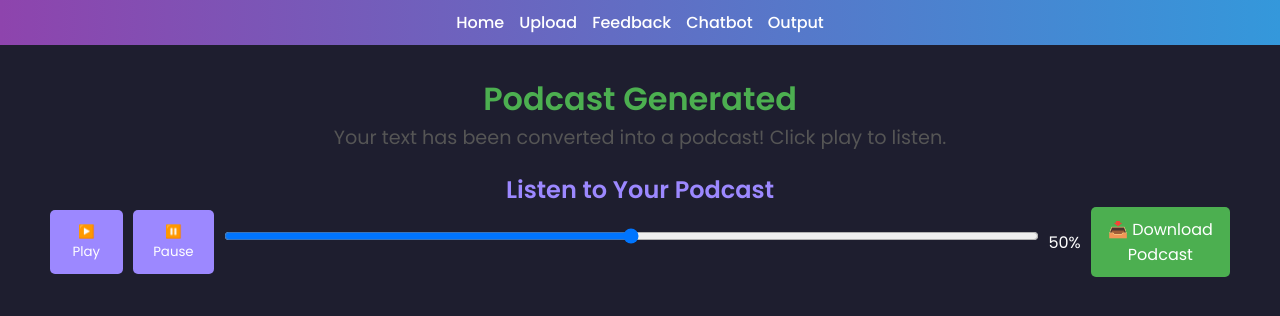
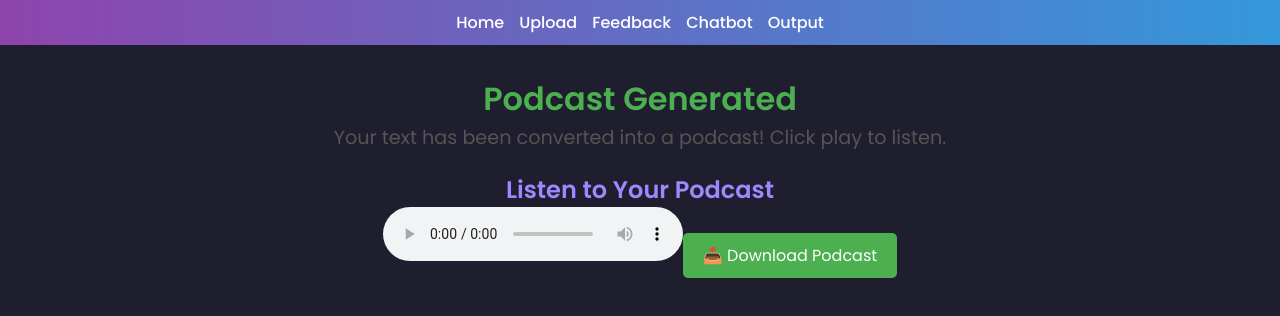
Before and after one commit to nidhi-subrah/Podcastify, a Vue app in the folder adea-frontend/: page /output in a window 1280 px wide. Shown: the top 316 px of the page. Built offline with nearby package versions, Linux system fonts and the light colour scheme.

Commit message:
Frontend connection for uploading the file

```diff
--- a/adea-frontend/src/components/AudioPlayer.vue
+++ b/adea-frontend/src/components/AudioPlayer.vue
@@ -1,57 +1,17 @@
 <template>
   <div class="audio-player">
     <h2>Listen to Your Podcast</h2>
-      <div class="controls">
-        <button @click="playAudio">▶️ Play</button>
-        <button @click="pauseAudio">⏸️ Pause</button>
-        <input
-          type="range"
-          min="0"
-          max="100"
-          step="1"
-          v-model="volume"
-          @input="setVolume"
-        />
-        <span>{{ volume }}%</span>
-
-        <!-- Download Button -->
-        <a
-          :href="audioSource"
-          download
-          class="download-btn"
-          v-if="audioSource"
-          >📥 Download Podcast</a
-        >
-      </div>
+    <audio controls :src="audioUrl"></audio>
+    <a :href="audioUrl" download class="download-btn">📥 Download Podcast</a>
   </div>
 </template>
 
 <script>
 export default {
   props: {
-      audioSource: {
+    audioUrl: {
       type: String,
-        required: true,
-      },
-    },
-    data() {
-      return {
-        volume: 50, // Default volume
-      };
-    },
-    mounted() {
-      this.audio = new Audio(this.audioSource);
-      this.audio.volume = this.volume / 100; // Initialize volume
-    },
-    methods: {
-      playAudio() {
-        this.audio.play();
-      },
-      pauseAudio() {
-        this.audio.pause();
-      },
-      setVolume() {
-        this.audio.volume = this.volume / 100;
+      required: true, // The audio URL must be passed as a prop
     },
   },
 };
@@ -59,31 +19,19 @@
 
 <style scoped>
 .audio-player {
+  max-width: 600px;
+  margin: 20px auto;
   text-align: center;
-    margin: 20px;
 }
-
-  .controls {
-    display: flex;
-    align-items: center;
-    justify-content: center;
-    gap: 10px;
-  }
-
-  input[type="range"] {
-    cursor: pointer;
-  }
-
-  /* Styling for download button */
 .download-btn {
+  display: inline-block;
+  margin-top: 20px;
+  padding: 10px 20px;
   background-color: #4caf50;
   color: white;
-    padding: 10px;
   text-decoration: none;
   border-radius: 5px;
-    cursor: pointer;
 }
-
 .download-btn:hover {
   background-color: #45a049;
 }
--- /dev/null
+++ b/adea-frontend/src/components/FileUpload.vue
@@ -0,0 +1,82 @@
+<template>
+  <div class="upload">
+    <h1>Upload Material</h1>
+    <input type="file" @change="handleFile" />
+    <button class="btn-primary" @click="uploadFile">Upload</button>
+    <h3>
+      {{ status }}
+    </h3>
+  </div>
+</template>
+
+<script>
+import { ref } from "vue";
+import { useRouter } from "vue-router";
+import axios from "axios";
+
+export default {
+  setup() {
+    const file = ref(null);
+    const status = ref('');
+    const router = useRouter();
+
+    const handleFile = (e) => {
+      file.value = e.target.files[0];
+    };
+
+    const uploadFile = async () => {
+      if (!file.value) {
+        alert("Please select a file to upload.");
+        return;
+      }
+
+      const formData = new FormData();
+      formData.append("file", file.value);
+
+      try {
+        console.log("Uploading file...");
+        status.value = 'Uploading file...';
+        const response = await axios.post(
+          "http://localhost:5000/upload",
+          formData,
+          {
+            headers: {
+              Authorization: "Bearer: oypkN4D9Nh2AcsEmw66ug0nWdk-XS1unprMocyg0yPE=",
+              "Content-Type": "multipart/form-data",
+            },
+          }
+        );
+        console.log("File uploaded:", response.data);
+        status.value = 'File uploaded';
+        const audioUrl = `http://localhost:5000${response.data.audio_file}`;
+
+        // Pass audioUrl to Output.vue
+        router.push({ name: "Output", query: { audioUrl } });
+      } catch (error) {
+        console.error("Error uploading file:", error);
+        status.value = 'Failed to upload the file.';
+        alert("Failed to upload the file.");
+      }
+    };
+
+    return { file, status, handleFile, uploadFile };
+  }
+};
+</script>
+
+<style scoped>
+.upload {
+  max-width: 600px;
+  margin: 0 auto;
+  padding: 20px;
+  text-align: center;
+}
+input {
+  margin: 20px 0;
+  display: block;
+  width: 100%;
+}
+button {
+  margin-top: 10px;
+}
+</style>
--- a/adea-frontend/src/router/index.js
+++ b/adea-frontend/src/router/index.js
@@ -10,9 +10,9 @@ const routes = [
   { path: "/upload", name: "Upload", component: Upload },
   { path: "/feedback", name: "Feedback", component: Feedback },
   { path: "/chatbot", name: "Chatbot", component: Chatbot }, // Chatbot route
-  { path: "/output", name: "Output", component: Output }, // Output route
+  { path: '/output', name: 'Output', component: Output },
+
 ];
-
 const router = createRouter({
   history: createWebHistory(),
   routes,
--- a/adea-frontend/src/views/Output.vue
+++ b/adea-frontend/src/views/Output.vue
@@ -3,8 +3,8 @@
     <h1>Podcast Generated</h1>
     <p>Your text has been converted into a podcast! Click play to listen.</p>
 
-    <!-- Audio Player Component -->
-    <AudioPlayer :audioSource="audioFile" />
+    <!-- Pass the audio file URL as a prop -->
+    <AudioPlayer audioUrl="http://localhost:5000/uploads/podcast.mp3" />
   </div>
 </template>
 
@@ -13,11 +13,6 @@ import AudioPlayer from "../components/AudioPlayer.vue";
 
 export default {
   components: { AudioPlayer },
-  data() {
-    return {
-      audioFile: "http://localhost:5000/output/audio.mp3", // Replace with actual URL or dynamic data
-    };
-  },
 };
 </script>
 
--- a/adea-frontend/src/views/Upload.vue
+++ b/adea-frontend/src/views/Upload.vue
@@ -1,18 +1,16 @@
 <template>
   <div class="upload">
-    <h1>Upload Material</h1>
-    <input type="file" @change="handleFile" />
-    <button class="btn-primary" @click="uploadFile">Upload</button>
-    <div v-if="summary">
-      <h2>Summary:</h2>
-      <p>{{ summary }}</p>
-    </div>
+    <FileUpload />
   </div>
 </template>
 
 <script>
 import { ref } from 'vue';
+import FileUpload from '../components/FileUpload.vue';
 export default {
+  components:{
+    FileUpload
+  },
   setup() {
     const file = ref(null);
     const summary = ref('');
```
Also changed, not shown: 2 other files (tests, documents, lock files or other folders). Lines whose indentation alone changed are shown as unchanged.
